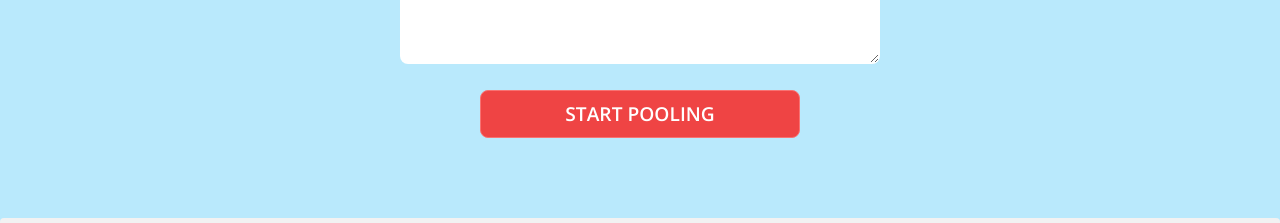
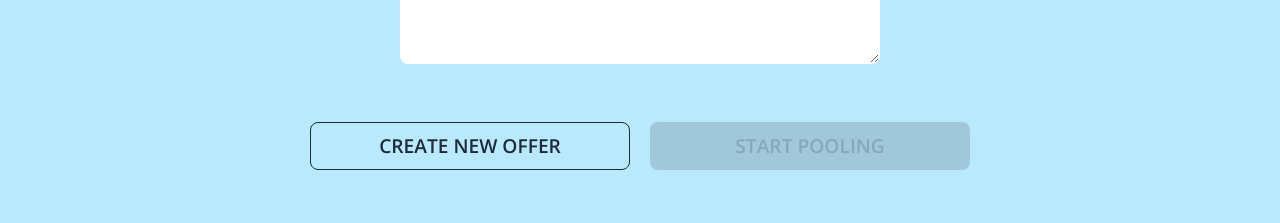
Before and after one commit to mesuraj2/srijanfull, a Next.js app: page /createOffer in a window 1280 px wide. Shown: the part 579-802 px from the top of the page. Built offline with nearby package versions, Linux system fonts and the light colour scheme; no server answers; a web font is replaced by a local one.

Commit message:
small fix

```diff
--- a/pages/createOffer.js
+++ b/pages/createOffer.js
@@ -41,11 +41,14 @@ const createOffer = () => {
           </div>
         </div>
 
-        <div className="flex items-center pb-[5rem]">
-          {/* <button className="btn btn-error text-white secondary_font bg-red-500 mt-5 mx-auto text-[1.2rem] w-[20rem]">
+        <div className="flex items-center justify-center pb-[5rem] gap-5 pt-[2rem]">
+          <button className="btn  btn-outline secondary_font  mt-5  text-[1.2rem] w-[20rem]">
             Create New Offer
-          </button> */}
-          <button className="btn btn-error text-white secondary_font bg-red-500 mt-5 mx-auto text-[1.2rem] w-[20rem]">
+          </button>
+          <button
+            disabled={true}
+            className="btn btn-error text-white secondary_font bg-red-500 mt-5  text-[1.2rem] w-[20rem]"
+          >
             Start Pooling
           </button>
         </div>
```
